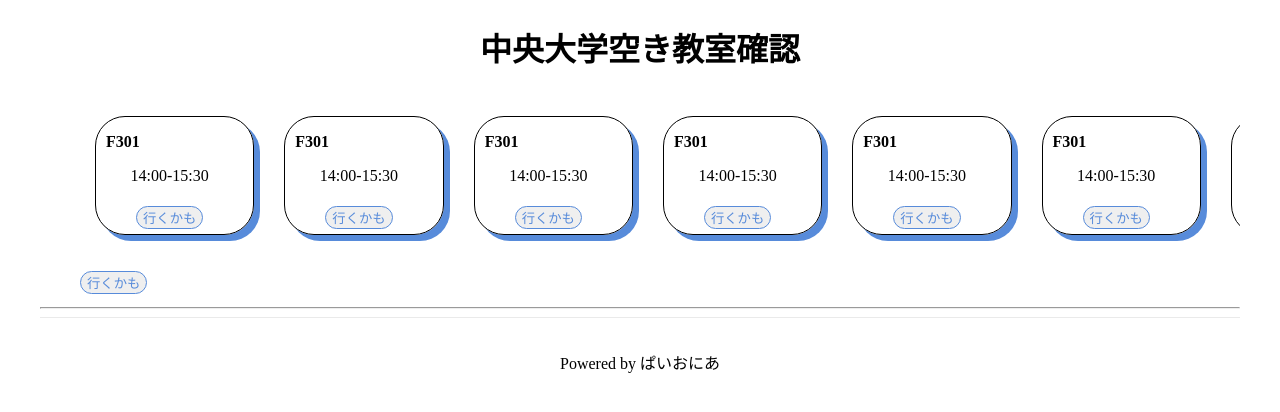
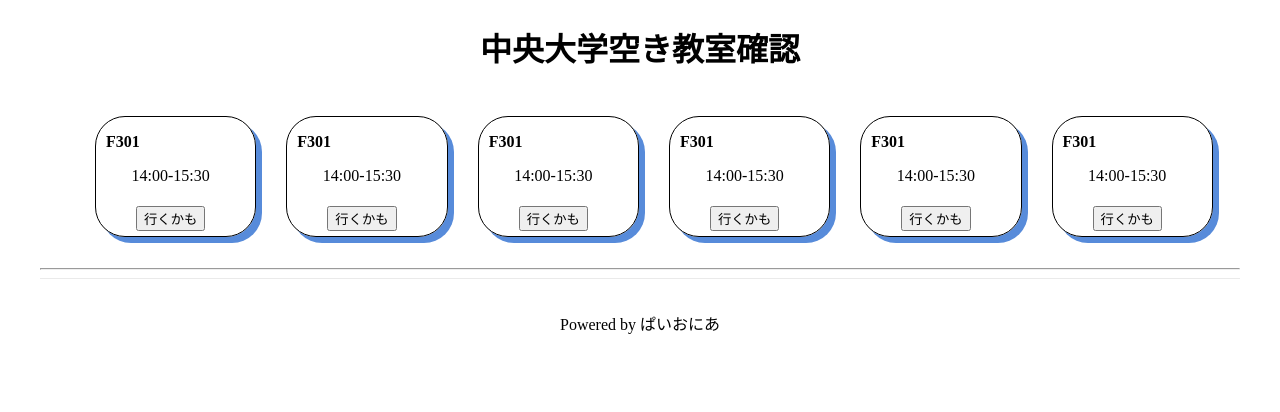
Before and after one commit to v-code-team-pioneer-inc/ccrs-frontend, a Next.js app: page / in a window 1280 px wide. Shown: the top 412 px of the page. Built offline with nearby package versions, Linux system fonts and the light colour scheme.

Commit message:
ボタン動作確認

```diff
--- a/components/top/TodayAvailableClassroom.jsx
+++ b/components/top/TodayAvailableClassroom.jsx
@@ -22,7 +22,6 @@
         <Card />
         <Card />
       </ul>
-      <input type="button" className={styles.decision} value="行くかも"/>
     </div>
   );
 };
@@ -32,7 +31,7 @@
     <li className={styles.li}>
       <p className={styles.class_room}>F301</p>
       <p className={styles.time}>14:00-15:30</p>
-      <input type="button" className={styles.decision} value="行くかも"/>
+      <button className={styles.decision}>行くかも</button>
     </li>
   );
 };
--- a/styles/top/TodayAvailableClassroom.module.css
+++ b/styles/top/TodayAvailableClassroom.module.css
@@ -27,8 +27,8 @@
 
 .decision {
     text-align: center;
-    border: 1px solid;
+    /* border: 1px solid; */
     margin: 5px 40px;
-    border-radius: 30px;
-    color:#578BDA;
+    /* border-radius: 30px; */
+    font:#578BDA;
 }
```
